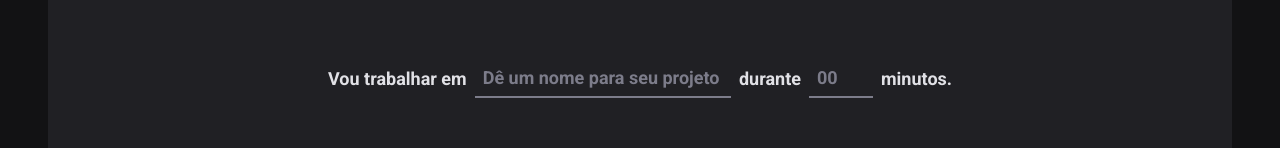
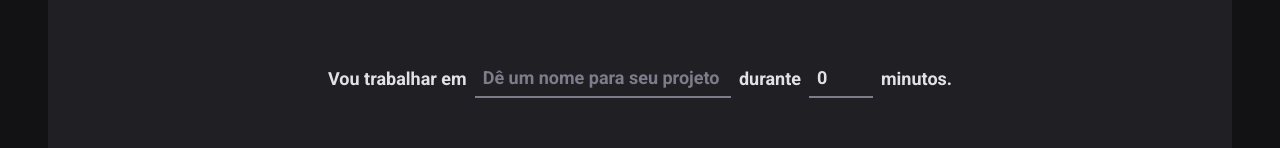
Before and after one commit to Yures1lva/02-ignite-timer, a React (Vite) app: page / in a window 1280 px wide. Shown: the part 166-314 px from the top of the page. Built offline with nearby package versions, Linux system fonts and the light colour scheme.

Commit message:
começando funcionalidaes do contador

```diff
--- a/src/pages/Home/index.tsx
+++ b/src/pages/Home/index.tsx
@@ -12,12 +12,13 @@
   StartButton,
   TaskInput,
 } from './styles'
+import { useState } from 'react'
 
 const newCycleFormValidationSchema = zod.object({
   task: zod.string().min(1, 'Informe a tarefa'),
   minutesAmount: zod
     .number()
-    .min(5, 'no mínimo 5 minutos')
+    .min(0, 'no mínimo 5 minutos')
     .max(60, 'no máximo 60 minutos'),
 })
 
@@ -28,8 +29,18 @@
 
 type NewCycleFormData = zod.infer<typeof newCycleFormValidationSchema>
 
+interface Cycle {
+  id: string
+  task: string
+  minutesAmount: number
+}
+
 export function Home() {
-  const { register, handleSubmit, watch } = useForm<NewCycleFormData>({
+  const [cycles, setCycles] = useState<Cycle[]>([])
+  const [activeCycleId, setActiveCycleId] = useState<string | null>(null)
+  const [amountSecondsPassed, setAmountSecondsPassed] = useState(0)
+
+  const { register, handleSubmit, watch, reset } = useForm<NewCycleFormData>({
     resolver: zodResolver(newCycleFormValidationSchema),
     defaultValues: {
       task: '',
@@ -39,8 +50,31 @@
 
   // eslint-disable-next-line @typescript-eslint/no-unused-vars, @typescript-eslint/no-explicit-any
   function handleCreateNewCycle(data: NewCycleFormData) {
-    console.log(data)
+    const id = String(new Date().getTime())
+
+    const newCycle: Cycle = {
+      id,
+      task: data.task,
+      minutesAmount: data.minutesAmount,
+    }
+
+    setCycles((state) => [...cycles, newCycle])
+    setActiveCycleId(id)
+
+    reset()
   }
+
+  const activeCycle = cycles.find((cycle) => cycle.id === activeCycleId)
+
+  const totalSeconds = activeCycle ? activeCycle.minutesAmount * 60 : 0
+  const currentSeconds = activeCycle ? totalSeconds - amountSecondsPassed : 0
+
+  const minutesAmount = Math.floor(currentSeconds / 60)
+  const secondsAmount = currentSeconds % 60
+
+  const minutes = String(minutesAmount).padStart(2, '0')
+  const seconds = String(secondsAmount).padStart(2, '0')
+
 
   const task = watch('task')
   const isSubmitDisable = !task
@@ -70,20 +104,20 @@
             id="minutesAmount"
             placeholder="00"
             step={5}
-            min={1}
+            min={0}
             max={60}
-            {...register('minutesAmaunt', { valueAsNumber: true })}
+            {...register('minutesAmount', { valueAsNumber: true })}
           />
 
           <span>minutos.</span>
         </FormContainer>
 
         <CountdownContainer>
-          <span>0</span>
-          <span>0</span>
+          <span>{minutes[0]}</span>
+          <span>{minutes[1]}</span>
           <Separator>:</Separator>
-          <span>0</span>
-          <span>0</span>
+          <span>{seconds[0]}</span>
+          <span>{seconds[1]}</span>
         </CountdownContainer>
 
         <StartButton disabled={isSubmitDisable} type="submit">
```
